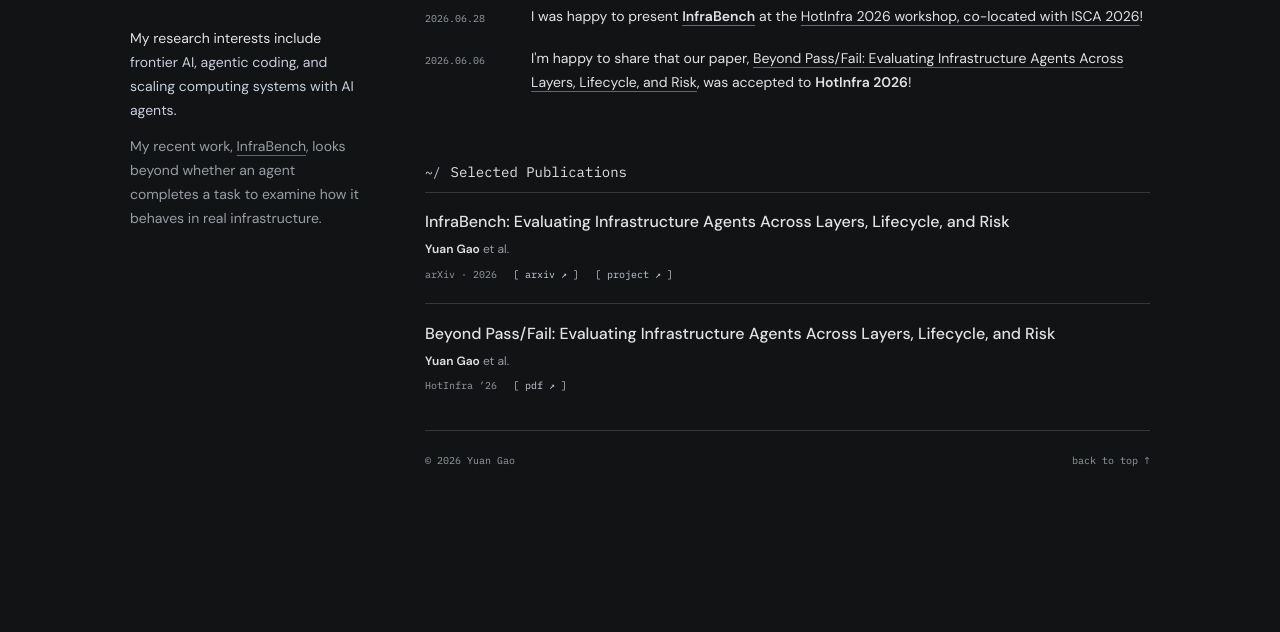
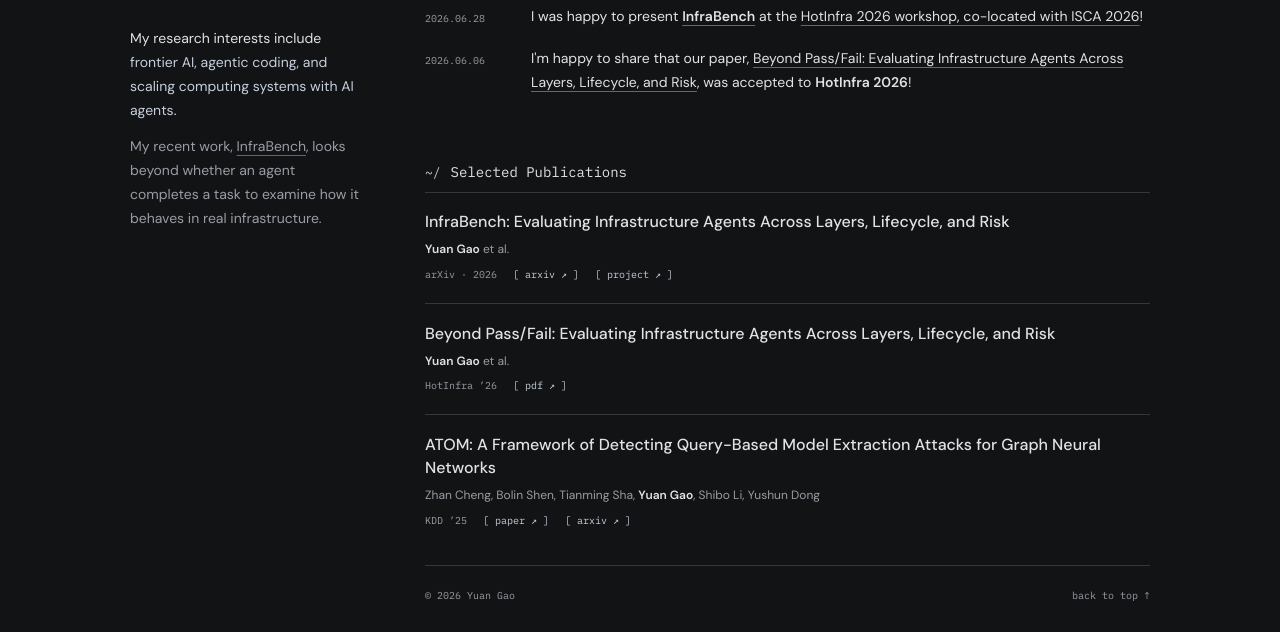
Before and after one commit to XuanmiaoG/xuanmiaog.github.io, a plain HTML site: page index.html in a window 1280 px wide. Shown: the part 312-944 px from the top of the page. Before the commit the page ends 809 px from the top, so only its background shows below. Drawn offline with Linux system fonts and the light colour scheme.

Commit message:
Add ATOM KDD 2025 publication

```diff
--- a/index.html
+++ b/index.html
@@ -36,7 +36,7 @@
       </ol>
     </section>
     <section class="publications" id="publications" aria-labelledby="pub-title">
-      <div class="section-heading"><h2 id="pub-title"><span class="command">~/</span>Selected Publications</h2><span class="section-note">02 ENTRIES</span></div>
+      <div class="section-heading"><h2 id="pub-title"><span class="command">~/</span>Selected Publications</h2><span class="section-note">03 ENTRIES</span></div>
       <article class="paper">
         <h3><a href="https://arxiv.org/abs/2608.11234" target="_blank" rel="noopener noreferrer">InfraBench: Evaluating Infrastructure Agents Across Layers, Lifecycle, and Risk</a></h3>
         <p class="authors"><strong>Yuan Gao</strong> et al.</p>
@@ -47,6 +47,11 @@
         <p class="authors"><strong>Yuan Gao</strong> et al.</p>
         <div class="paper-foot"><span>HotInfra ’26</span><a href="https://hotinfra.org/2026/papers/hotinfra26-final71.pdf" target="_blank" rel="noopener noreferrer" aria-label="Read Beyond Pass/Fail PDF">[ pdf ↗ ]</a></div>
       </article>
+      <article class="paper">
+        <h3><a href="https://doi.org/10.1145/3711896.3736848" target="_blank" rel="noopener noreferrer">ATOM: A Framework of Detecting Query-Based Model Extraction Attacks for Graph Neural Networks</a></h3>
+        <p class="authors">Zhan Cheng, Bolin Shen, Tianming Sha, <strong>Yuan Gao</strong>, Shibo Li, Yushun Dong</p>
+        <div class="paper-foot"><span>KDD ’25</span><a href="https://doi.org/10.1145/3711896.3736848" target="_blank" rel="noopener noreferrer" aria-label="Read ATOM at ACM">[ paper ↗ ]</a><a href="https://arxiv.org/abs/2503.16693" target="_blank" rel="noopener noreferrer" aria-label="Read ATOM on arXiv">[ arxiv ↗ ]</a></div>
+      </article>
     </section>
     <footer><span>© 2026 Yuan Gao</span><a href="#about">back to top ↑</a></footer>
   </main>
```
